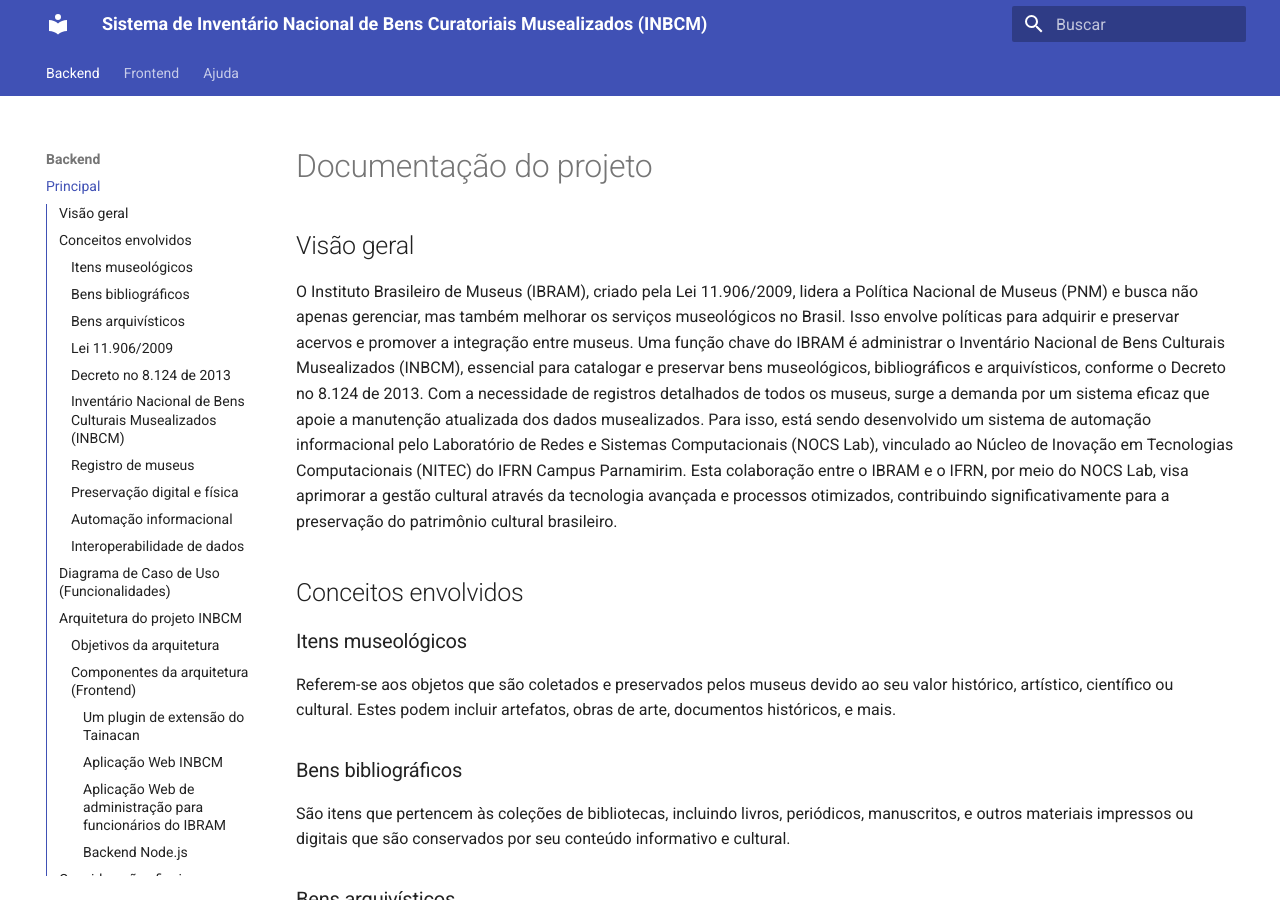
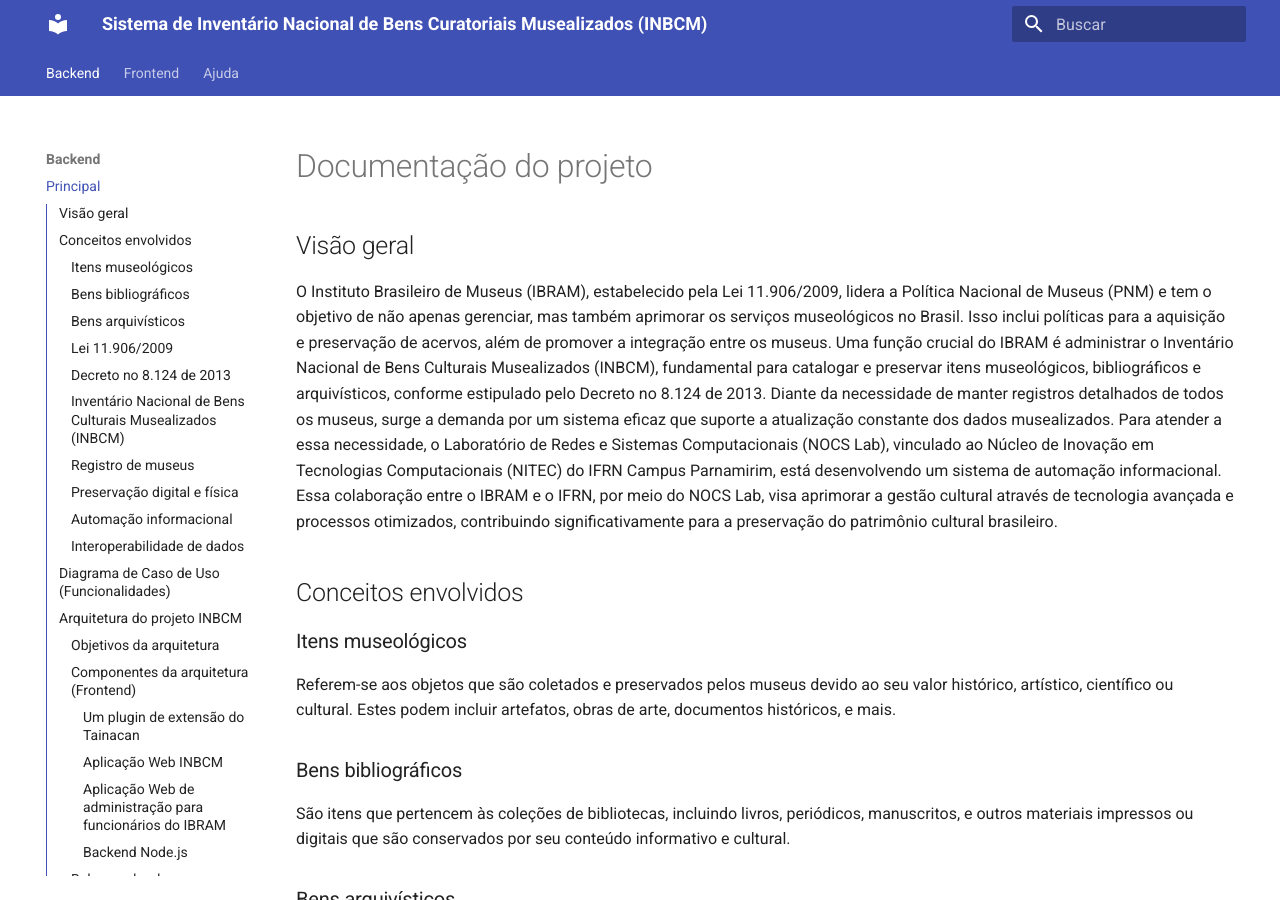
Before and after one commit to Nocs-lab/inbcm-docs, an MkDocs documentation site: the page built from docs/index.md, in a window 1280 px wide and 900 px high. Built offline with MkDocs 1.6.1 and Material for MkDocs 9.7.7, drawn with Linux system fonts in a browser that asks for light colours; some of the changed text lies outside the part shown.

Commit message:
Pequenos ajustes

```diff
--- a/docs/index.md
+++ b/docs/index.md
@@ -2,7 +2,7 @@
 
 ## Visão geral
 
-O Instituto Brasileiro de Museus (IBRAM), criado pela Lei 11.906/2009, lidera a Política Nacional de Museus (PNM) e busca não apenas gerenciar, mas também melhorar os serviços museológicos no Brasil. Isso envolve políticas para adquirir e preservar acervos e promover a integração entre museus. Uma função chave do IBRAM é administrar o Inventário Nacional de Bens Culturais Musealizados (INBCM), essencial para catalogar e preservar bens museológicos, bibliográficos e arquivísticos, conforme o Decreto no 8.124 de 2013. Com a necessidade de registros detalhados de todos os museus, surge a demanda por um sistema eficaz que apoie a manutenção atualizada dos dados musealizados. Para isso, está sendo desenvolvido um sistema de automação informacional pelo Laboratório de Redes e Sistemas Computacionais (NOCS Lab), vinculado ao Núcleo de Inovação em Tecnologias Computacionais (NITEC) do IFRN Campus Parnamirim. Esta colaboração entre o IBRAM e o IFRN, por meio do NOCS Lab, visa aprimorar a gestão cultural através da tecnologia avançada e processos otimizados, contribuindo significativamente para a preservação do patrimônio cultural brasileiro.
+O Instituto Brasileiro de Museus (IBRAM), estabelecido pela Lei 11.906/2009, lidera a Política Nacional de Museus (PNM) e tem o objetivo de não apenas gerenciar, mas também aprimorar os serviços museológicos no Brasil. Isso inclui políticas para a aquisição e preservação de acervos, além de promover a integração entre os museus. Uma função crucial do IBRAM é administrar o Inventário Nacional de Bens Culturais Musealizados (INBCM), fundamental para catalogar e preservar itens museológicos, bibliográficos e arquivísticos, conforme estipulado pelo Decreto no 8.124 de 2013. Diante da necessidade de manter registros detalhados de todos os museus, surge a demanda por um sistema eficaz que suporte a atualização constante dos dados musealizados. Para atender a essa necessidade, o Laboratório de Redes e Sistemas Computacionais (NOCS Lab), vinculado ao Núcleo de Inovação em Tecnologias Computacionais (NITEC) do IFRN Campus Parnamirim, está desenvolvendo um sistema de automação informacional. Essa colaboração entre o IBRAM e o IFRN, por meio do NOCS Lab, visa aprimorar a gestão cultural através de tecnologia avançada e processos otimizados, contribuindo significativamente para a preservação do patrimônio cultural brasileiro.
 
 ## Conceitos envolvidos
 
@@ -105,6 +105,15 @@
 
 A escolha do Node.js foi devido à sua eficiência com operações I/O assíncronas, sendo ideal para o backend que lidará com um volume significativo de requisições e processamento de dados em tempo real. O Node.js atua como a espinha dorsal da plataforma, gerenciando a lógica de aplicação, autenticação de usuários e interação com o banco de dados.
 
+### Balanceador de carga
+
+Este componente distribui as requisições de acesso entre os servidores disponíveis para otimizar recursos e melhorar a velocidade de resposta, atuando em frente às interfaces de usuário e administração, bem como ao sistema Tainacan.
+
+### Mongo (MongoDB)
+
+Banco de dados NoSQL usado para armazenar dados de forma flexível, provavelmente contendo informações sobre os usuários, configurações do sistema e dados dos museus.
+MuseusBR: Sistema ou componente que parece ser uma interface ou serviço para integrar com uma base de dados ou API externa, provavelmente relacionada a museus brasileiros.
+
 ## Considerações finais
 
 Este documento serve como um guia essencial para o entendimento e a implementação do projeto INBCM, que envolve uma colaboração significativa entre o IBRAM e o NOCS Lab do IFRN. O objetivo principal é melhorar a gestão dos bens culturais musealizados através de uma plataforma de automação informacional, promovendo uma gestão mais eficaz e a preservação do patrimônio cultural brasileiro.
```
